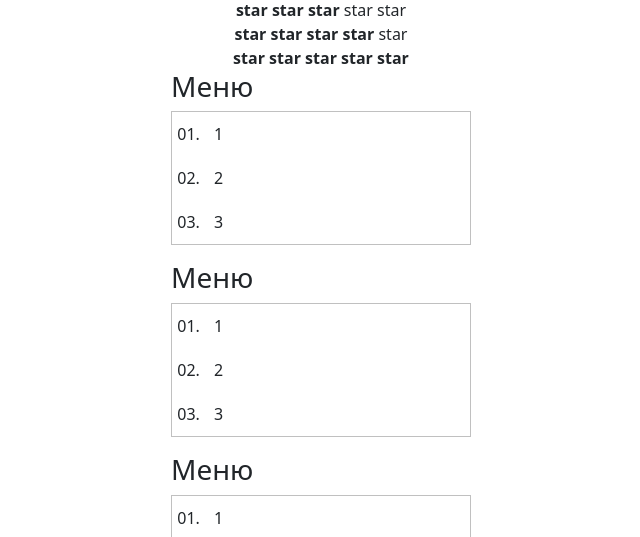
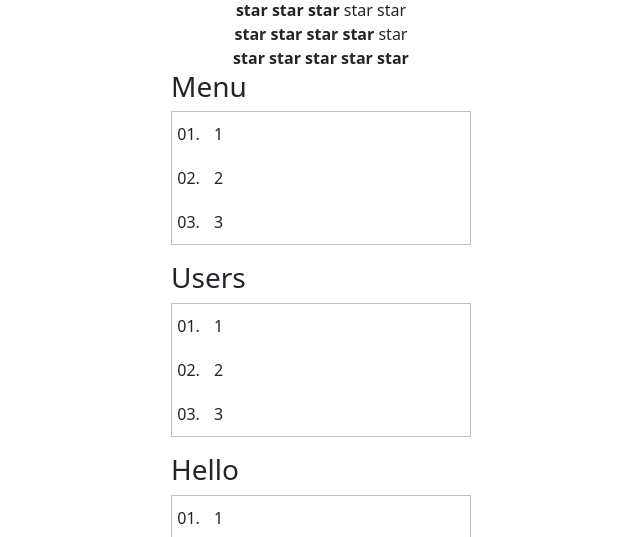
Before and after one commit to AliakseiKrasko/practic_react, a React (Create React App) app: page / in a window 1280 px wide. Shown: the part 833-1370 px from the top of the page, without its empty margins (319-959 px from the left). Built offline with nearby package versions, Linux system fonts and the light colour scheme.

Commit message:
added props in component accordion

```diff
--- a/src/App.tsx
+++ b/src/App.tsx
@@ -103,9 +103,9 @@ function App() {
             <Rating value={3} />
             <Rating value={4} />
             <Rating value={5} />
-            <Accordion />
-            <Accordion />
-            <Accordion />
+            <Accordion titleValue={"Menu"}/>
+            <Accordion titleValue={"Users"}/>
+            <Accordion titleValue={"Hello"}/>
         </div>
     );
 }
--- a/src/components/accordion/Accordion.tsx
+++ b/src/components/accordion/Accordion.tsx
@@ -1,17 +1,17 @@
 import React from 'react';
 
-export const Accordion = () => {
+export const Accordion = (props: any) => {
     return (
         <div>
-            <AccordionTitle/>
+            <AccordionTitle title={props.titleValue} />
             <AccordionBody/>
         </div>
     );
 };
 
-function AccordionTitle() {
+function AccordionTitle(props: any) {
     return (
-        <h3>Меню</h3>
+        <h3>{props.title}</h3>
     )
 }
 
```
